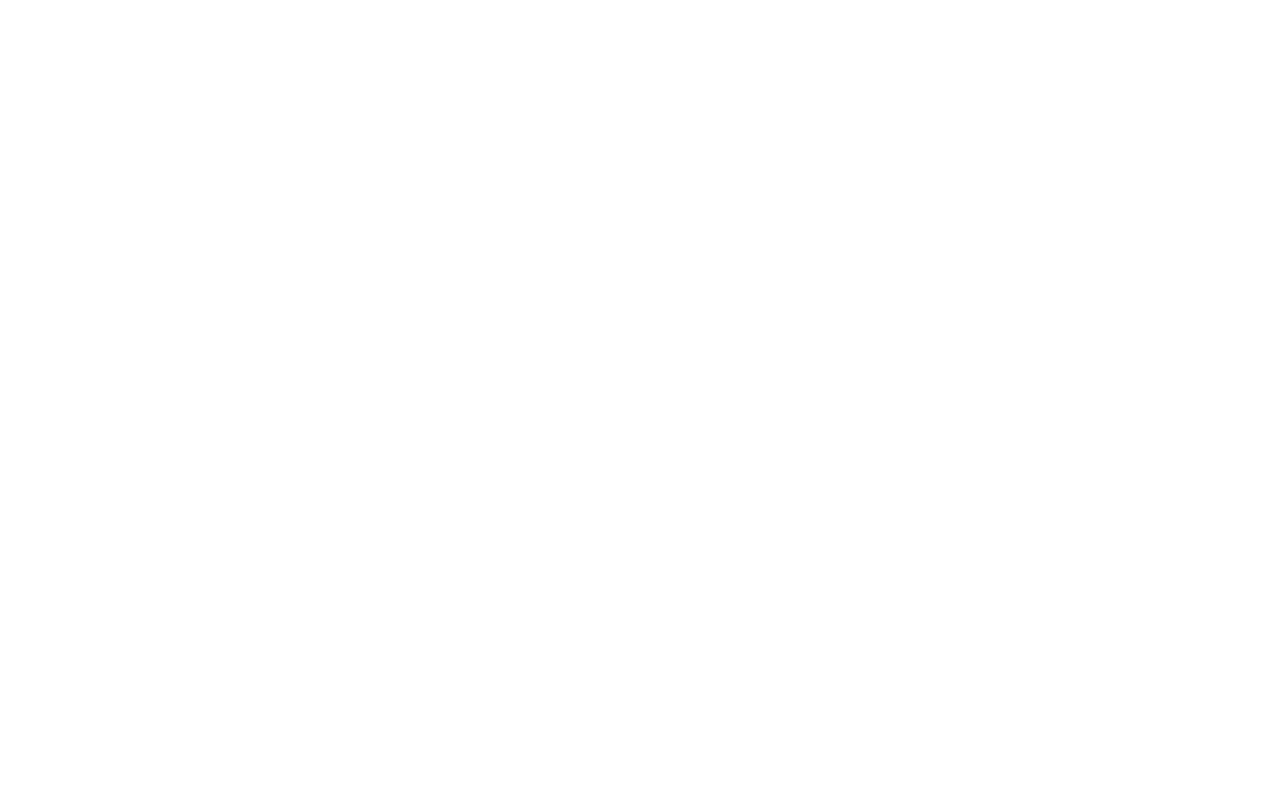
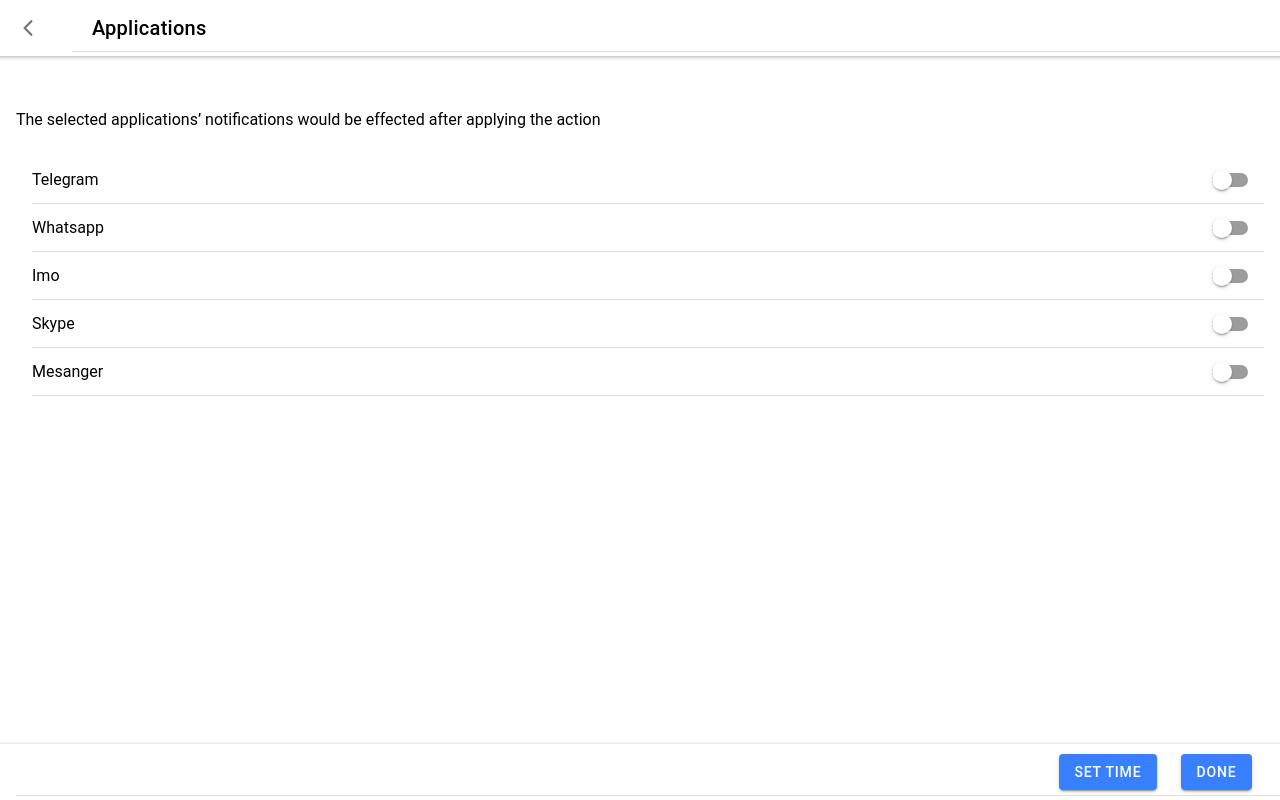
Before and after one commit to ssz360/HCI---LessNotify, a React (Create React App) app: page /turn-off in a window 1280 px wide. Built offline with nearby package versions, Linux system fonts and the light colour scheme.

Commit message:
add main, turn-off, prioritizing pages

```diff
--- a/src/App.tsx
+++ b/src/App.tsx
@@ -21,6 +21,9 @@ import '@ionic/react/css/display.css';
 
 /* Theme variables */
 import './theme/variables.css';
+import MainPage from './pages/MainPage/MainPage';
+import TurnOffPage from './pages/TurnOffPage/TurnOffPage';
+import PrioritizingPage from './pages/PrioritizingPage/PrioritizingPage';
 
 setupIonicReact();
 
@@ -31,6 +34,15 @@ const App: React.FC = () => (
         <Route exact path="/home">
           <Home />
         </Route>
+        <Route exact path="/main-page">
+          <MainPage />
+        </Route>
+        <Route exact path="/turn-off">
+          <TurnOffPage />
+        </Route>
+        <Route exact path="/prioritizing">
+          <PrioritizingPage />
+        </Route>
         <Route exact path="/">
           <Redirect to="/home" />
         </Route>
--- a/src/components/ExploreContainer.tsx
+++ b/src/components/ExploreContainer.tsx
@@ -1,13 +1,23 @@
-import './ExploreContainer.css';
+import { IonButton, IonCol, IonGrid, IonRow } from "@ionic/react";
+import "./ExploreContainer.css";
 
-interface ContainerProps { }
+interface ContainerProps {}
 
 const ExploreContainer: React.FC<ContainerProps> = () => {
   return (
-    <div className="container">
-      <strong>Ready to create an app?</strong>
-      <p>Start with Ionic <a target="_blank" rel="noopener noreferrer" href="https://ionicframework.com/docs/components">UI Components</a></p>
-    </div>
+    <IonGrid>
+      <IonRow>
+        <IonCol>
+          <IonButton routerLink="/main-page">Main Page</IonButton>
+        </IonCol>
+        <IonCol>
+          <IonButton routerLink="/turn-off">Turn Off Page</IonButton>
+        </IonCol>
+        <IonCol>
+          <IonButton routerLink="/prioritizing">Prioritizing Page</IonButton>
+        </IonCol>
+      </IonRow>
+    </IonGrid>
   );
 };
 
--- a/src/index.tsx
+++ b/src/index.tsx
@@ -3,6 +3,7 @@ import { createRoot } from 'react-dom/client';
 import App from './App';
 import * as serviceWorkerRegistration from './serviceWorkerRegistration';
 import reportWebVitals from './reportWebVitals';
+import "./style.css"
 
 const container = document.getElementById('root');
 const root = createRoot(container!);
--- /dev/null
+++ b/src/pages/MainPage/MainPage.css
@@ -0,0 +1,3 @@
+.mt-10{
+    margin-top: 10%;
+}
--- /dev/null
+++ b/src/pages/MainPage/MainPage.tsx
@@ -0,0 +1,60 @@
+import {
+    IonButton,
+  IonCol,
+  IonContent,
+  IonGrid,
+  IonHeader,
+  IonPage,
+  IonRow,
+  IonTitle,
+  IonToolbar,
+} from "@ionic/react";
+
+import "./MainPage.css"
+
+const MainPage: React.FC = () => {
+  return (
+    <IonPage>
+      <IonGrid className="text-center mt-10">
+        <IonRow>
+          <IonCol>
+            <h1>LessNotification</h1>
+          </IonCol>
+        </IonRow>
+        <IonRow>
+          <IonCol>
+            <h3>Less notification, More concentration</h3>
+          </IonCol>
+        </IonRow>
+        <IonCol>
+          <br />
+          <br />
+          <br />
+          <br />
+          <br />
+          <br />
+        </IonCol>
+        <IonRow>
+          <IonCol>
+          <IonButton expand="block" size="large">Turn Off</IonButton>
+          <br />
+          </IonCol>
+        </IonRow>
+        <IonRow>
+          <IonCol>
+          <IonButton expand="block" size="large">Prioritizing</IonButton>
+          <br />
+          </IonCol>
+        </IonRow>
+        <IonRow>
+          <IonCol>
+          <IonButton expand="block" size="large">Content Filtering</IonButton>
+          <br />
+          </IonCol>
+        </IonRow>
+      </IonGrid>
+    </IonPage>
+  );
+};
+
+export default MainPage;
--- /dev/null
+++ b/src/pages/PrioritizingPage/PrioritizingPage.css
@@ -0,0 +1,4 @@
+.plr-10{
+    padding-left: 10px;
+    padding-right: 10px;
+}
--- /dev/null
+++ b/src/pages/PrioritizingPage/PrioritizingPage.tsx
@@ -0,0 +1,81 @@
+import {
+  IonButton,
+  IonCol,
+  IonContent,
+  IonFooter,
+  IonGrid,
+  IonHeader,
+  IonIcon,
+  IonItem,
+  IonLabel,
+  IonList,
+  IonPage,
+  IonRow,
+  IonText,
+  IonTitle,
+  IonToggle,
+  IonToolbar,
+} from "@ionic/react";
+import { informationCircle, star, chevronBackOutline } from "ionicons/icons";
+import { createBrowserHistory } from "history";
+
+import "./PrioritizingPage.css";
+
+const PrioritizingPage: React.FC = () => {
+  const history = createBrowserHistory();
+  return (
+    <IonPage>
+      <IonHeader>
+        <IonToolbar>
+          <IonItem className="no-border">
+            <IonIcon
+              onClick={(e) => {
+                e.preventDefault();
+                history.goBack();
+              }}
+              icon={chevronBackOutline}
+              slot="start"
+            ></IonIcon>
+            <IonTitle>Applications</IonTitle>
+          </IonItem>
+        </IonToolbar>
+      </IonHeader>
+      <IonContent className="ion-padding">
+        <br />
+        <br />
+        <IonText>select an application to add priority list:</IonText>
+        <br />
+        <br />
+        <IonList>
+        <IonItem detail={true}>
+            <IonLabel>
+              <IonLabel>Telegram</IonLabel>
+            </IonLabel>
+          </IonItem>
+          <IonItem detail={true}>
+            <IonLabel>
+              <IonLabel>Whatsapp</IonLabel>
+            </IonLabel>
+          </IonItem>
+          <IonItem detail={true}>
+            <IonLabel>
+              <IonLabel>Imo</IonLabel>
+            </IonLabel>
+          </IonItem>
+          <IonItem detail={true}>
+            <IonLabel>
+              <IonLabel>Skype</IonLabel>
+            </IonLabel>
+          </IonItem>
+          <IonItem detail={true}>
+            <IonLabel>
+              <IonLabel>Messenger</IonLabel>
+            </IonLabel>
+          </IonItem>
+        </IonList>
+      </IonContent>
+    </IonPage>
+  );
+};
+
+export default PrioritizingPage;
--- /dev/null
+++ b/src/pages/TurnOffPage/TurnOffPage.css
@@ -0,0 +1,4 @@
+.plr-10{
+    padding-left: 10px;
+    padding-right: 10px;
+}
--- /dev/null
+++ b/src/pages/TurnOffPage/TurnOffPage.tsx
@@ -0,0 +1,93 @@
+import {
+  IonButton,
+  IonCol,
+  IonContent,
+  IonFooter,
+  IonGrid,
+  IonHeader,
+  IonIcon,
+  IonItem,
+  IonLabel,
+  IonList,
+  IonPage,
+  IonRow,
+  IonText,
+  IonTitle,
+  IonToggle,
+  IonToolbar,
+} from "@ionic/react";
+import { informationCircle, star, chevronBackOutline } from "ionicons/icons";
+import { createBrowserHistory } from "history";
+
+import "./TurnOffPage.css";
+
+const TurnOffPage: React.FC = () => {
+  const history = createBrowserHistory();
+  return (
+    <IonPage>
+      <IonHeader>
+        <IonToolbar>
+          <IonItem className="no-border">
+            <IonIcon
+              onClick={(e) => {
+                e.preventDefault();
+                history.goBack();
+              }}
+              icon={chevronBackOutline}
+              slot="start"
+            ></IonIcon>
+            <IonTitle>Applications</IonTitle>
+          </IonItem>
+        </IonToolbar>
+      </IonHeader>
+      <IonContent className="ion-padding">
+        <br />
+        <br />
+        <IonText>
+          The selected applications’ notifications would be effected after
+          applying the action
+        </IonText>
+        <br />
+        <br />
+        <IonList>
+          <IonItem>
+            <IonLabel>Telegram</IonLabel>
+            <IonToggle slot="end"></IonToggle>
+          </IonItem>
+          <IonItem>
+            <IonLabel>Whatsapp</IonLabel>
+            <IonToggle slot="end"></IonToggle>
+          </IonItem>
+          <IonItem>
+            <IonLabel>Imo</IonLabel>
+            <IonToggle slot="end"></IonToggle>
+          </IonItem>
+          <IonItem>
+            <IonLabel>Skype</IonLabel>
+            <IonToggle slot="end"></IonToggle>
+          </IonItem>
+          <IonItem>
+            <IonLabel>Mesanger</IonLabel>
+            <IonToggle slot="end"></IonToggle>
+          </IonItem>
+        </IonList>
+      </IonContent>
+      <IonFooter>
+        <IonToolbar>
+          <IonItem>
+            <div slot="end">
+              <IonButton size="default" className="plr-10">
+                Set Time
+              </IonButton>
+              <IonButton size="default" className="plr-10">
+                Done
+              </IonButton>
+            </div>
+          </IonItem>
+        </IonToolbar>
+      </IonFooter>
+    </IonPage>
+  );
+};
+
+export default TurnOffPage;
--- /dev/null
+++ b/src/style.css
@@ -0,0 +1,3 @@
+.text-center{
+    text-align: center;
+}
```
